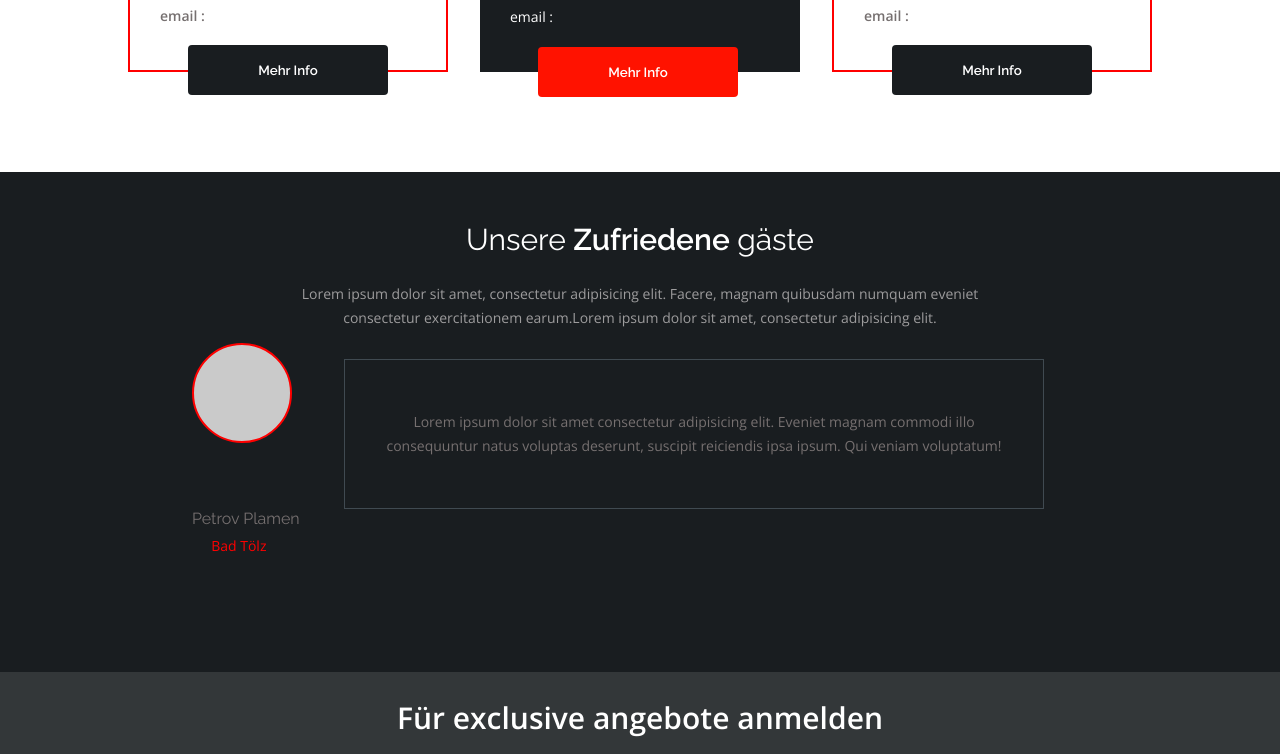
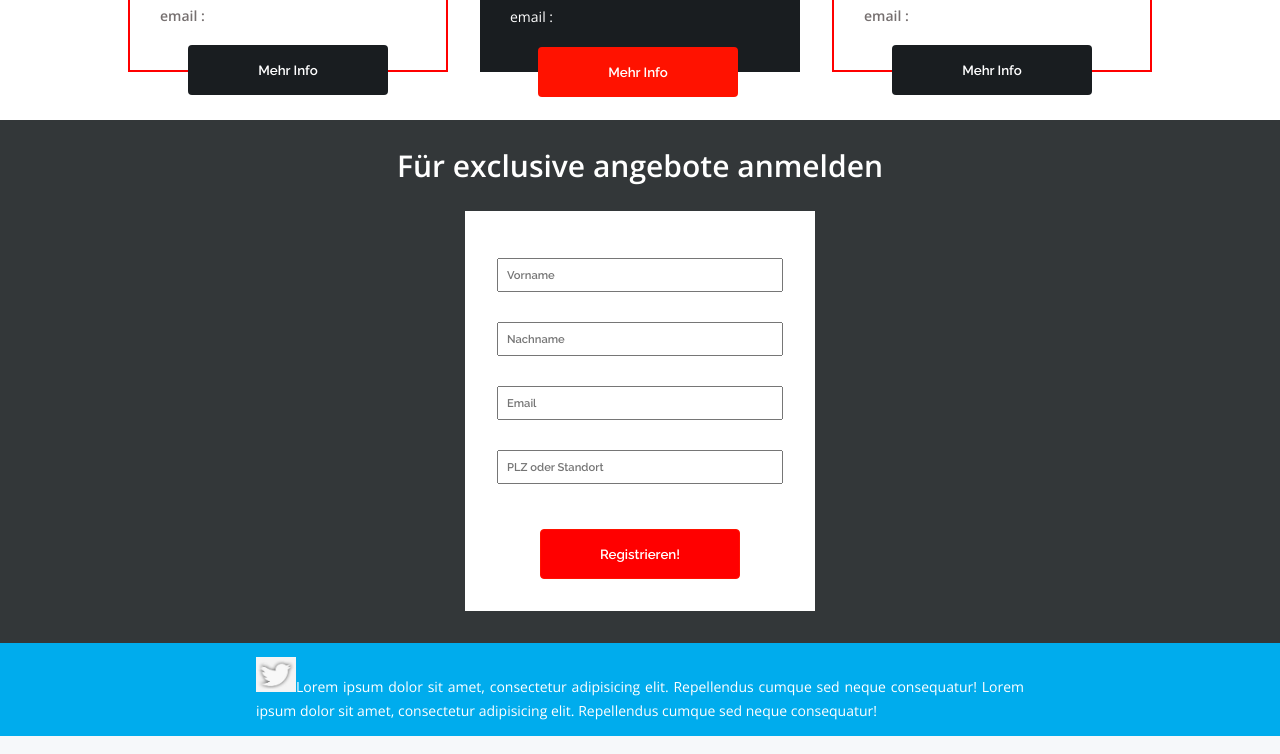
Before and after one commit to PlamenPetroww/react-defense-project, a React (Vite) app in the folder client/: page / in a window 1280 px wide. Shown: the part 1080-1834 px from the top of the page. Built offline with nearby package versions, Linux system fonts and the light colour scheme; a web font is replaced by a local one.

Commit message:
change the components name

```diff
--- a/client/public/css/styles.css
+++ b/client/public/css/styles.css
@@ -646,6 +646,7 @@ p {
   background-color:#333739;
   display: flex;
   flex-direction: column;
+  margin-top: 3em;
 }
 
 .anmelden__tok {
--- a/client/src/App.jsx
+++ b/client/src/App.jsx
@@ -1,11 +1,11 @@
 import Footer from './components/Footer';
 import Hauptmenu from './components/Hauptmenu';
 import Header from './components/Header';
-import MainLogo from './components/Main-Logo';
+import Main from './components/Main';
+import MainLogo from './components/MainLogo';
 import MainRegister from './components/Register';
-import SiteMainGerichte from './components/Site-Main-Gerichte';
-import SiteMainGuest from './components/Site-Main-Guest';
-import SiteMainTitle from './components/Site-Main-Title';
+import SiteMainGerichte from './components/ListProcuts';
+import SiteMainTitle from './components/SiteMainTitle';
 import Welcome from './components/Welcome';
 
 function App() {
@@ -14,13 +14,10 @@ function App() {
     <div>
 
         <Header />
-        <Hauptmenu />
-        <Welcome />
-        <SiteMainTitle />
-        <SiteMainGerichte />
-        <SiteMainGuest />
-        <MainRegister />
-        <MainLogo />
+        <main>
+            <Main />
+        </main>
+
         <Footer />
 
   {/* DAS-SIND-WIR-MOBILE */}
--- /dev/null
+++ b/client/src/components/Main.jsx
@@ -0,0 +1,22 @@
+import Hauptmenu from "./Hauptmenu";
+import MainLogo from "./MainLogo";
+import MainRegister from "./Register";
+import SiteMainTitle from "./SiteMainTitle";
+import ListProducts from "./ListProcuts";
+import Welcome from "./Welcome";
+
+
+const Main = () => {
+    return(
+        <div>
+        <Hauptmenu />
+        <Welcome />
+        <SiteMainTitle />
+        <ListProducts />
+        <MainRegister />
+        <MainLogo />
+        </div>
+    );
+};
+
+export default Main;
--- a/client/src/components/Site-Main-Guest.jsx
+++ /dev/null
@@ -1,46 +0,0 @@
-const SiteMainGuest = () => {
-    return (
-        <section>
-            <div className="customers">
-                <div className="customers-title">
-                <h2 className="customers-title-center">
-                    <span className="text-xs">Unsere</span> Zufriedene{" "}
-                    <span className="text-xs">gäste</span>
-                </h2>
-                <p className="customers-p-center">
-                    Lorem ipsum dolor sit amet, consectetur adipisicing elit. Facere, magnam
-                    quibusdam numquam eveniet <br />
-                    consectetur exercitationem earum.Lorem ipsum dolor sit amet, consectetur
-                    adipisicing elit.
-                </p>
-                <div className="image-director">
-                    <p className="customers-director-speek">
-                    Lorem ipsum dolor sit amet consectetur adipisicing elit. Eveniet
-                    magnam commodi illo
-                    <br /> consequuntur natus voluptas deserunt, suscipit reiciendis ipsa
-                    ipsum. Qui veniam voluptatum!
-                    </p>
-                </div>
-
-                {/* GÄSTE-ZUFRIEDENHEIT MOBILE */}
-                <div className="image__director__name__mobile">
-                    <p className="img__director__name__mobile">Petrov Plamen</p>
-                    <p className="img__name__mobile" />
-                    <p className="img__city__mobile">Bad Tölz</p>
-                </div>
-                <div className="image__director__mobile">
-                    <p className="customers__director__speek__mobile">
-                    Lorem ipsum dolor sit amet consectetur adipisicing elit. Eveniet
-                    magnam commodi illo consequuntur natus voluptas deserunt, suscipit
-                    reiciendis ipsa ipsum. Qui veniam voluptatum!
-                    </p>
-                </div>
-                <p className="image-director-name">Petrov Plamen</p>
-                <p className="image-city">Bad Tölz</p>
-                </div>
-            </div>
-        </section>
-    )
-}
-
-export default SiteMainGuest;
```
Also changed, not shown: client/src/components/ListProcuts.jsx (renamed from client/src/components/Site-Main-Gerichte.jsx), client/src/components/MainLogo.jsx (renamed from client/src/components/Main-Logo.jsx), client/src/components/SiteMainTitle.jsx (renamed from client/src/components/Site-Main-Title.jsx).
